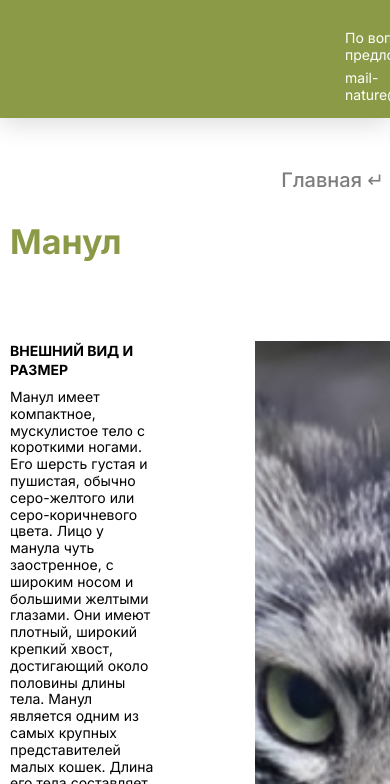
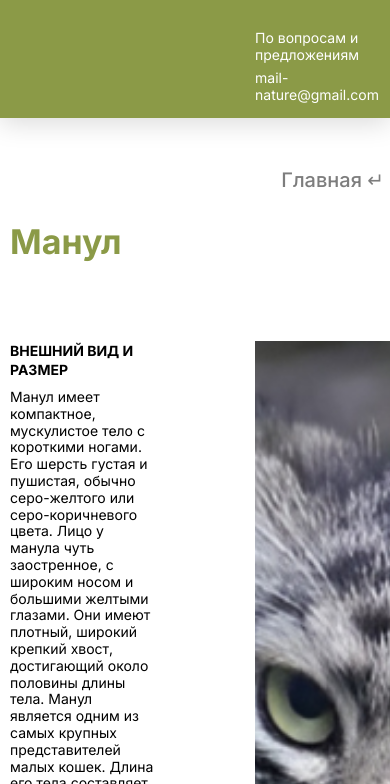
Before and after one commit to Gaveriy/help_nature-manul.github.io, a plain HTML site: page index.html in a window 390 px wide. Shown: the part 60-844 px from the top of the page. Drawn offline with nearby package versions, Linux system fonts and the light colour scheme.

Commit message:
Update style.css

```diff
--- a/css/style.css
+++ b/css/style.css
@@ -432,3 +432,19 @@ body {
         max-width: 300px;
     }
 }
+
+@media (max-width: 1060px) {
+    .menu {
+        padding-left: 290px;
+    }
+}
+
+@media (max-width: 1005px) {
+    .menu {
+        padding-left: 240px;
+    }
+
+    .footer_link-box {
+        padding-right: 280px;
+    }
+}
```
